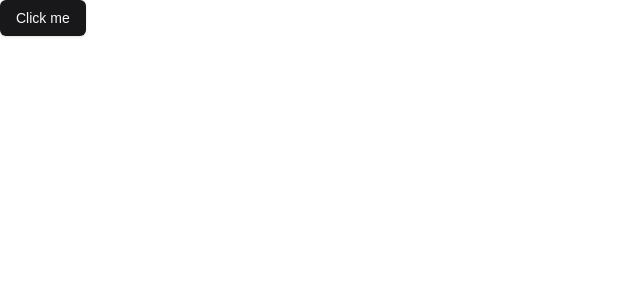
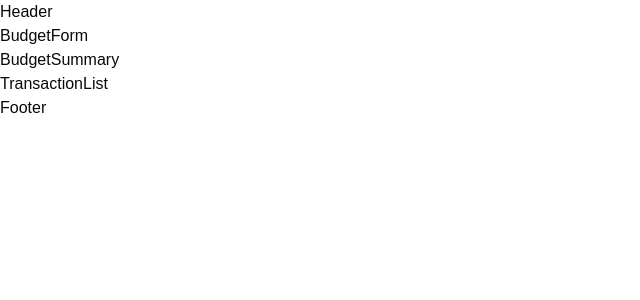
Before and after one commit to niclastanskanen/nextjs-ithogskolan-budget-tracker, a Next.js app: page / in a window 1280 px wide. Shown: the top 300 px of the page, without its empty margins (0-640 px from the left). Built offline with nearby package versions, Linux system fonts and the light colour scheme.

Commit message:
Add file structure with reusable components

```diff
--- a/app/page.tsx
+++ b/app/page.tsx
@@ -1,9 +1,19 @@
-import { Button } from "@/components/ui/button";
+import BudgetForm from "@/components/BudgetForm";
+import BudgetSummary from "@/components/BudgetSummary";
+import Footer from "@/components/Footer";
+import Header from "@/components/Header";
+import TransactionList from "@/components/TransactionList";
 
 export default function Home() {
   return (
     <div>
-      <Button>Click me</Button>
+      <Header />
+      <main>
+        <BudgetForm />
+        <BudgetSummary />
+        <TransactionList />
+      </main>
+      <Footer />
     </div>
   );
 }
--- /dev/null
+++ b/components/BudgetForm.tsx
@@ -0,0 +1,5 @@
+const BudgetForm = () => {
+  return <div>BudgetForm</div>;
+};
+
+export default BudgetForm;
--- /dev/null
+++ b/components/BudgetSummary.tsx
@@ -0,0 +1,5 @@
+const BudgetSummary = () => {
+  return <div>BudgetSummary</div>;
+};
+
+export default BudgetSummary;
--- /dev/null
+++ b/components/Footer.tsx
@@ -0,0 +1,5 @@
+const Footer = () => {
+  return <div>Footer</div>;
+};
+
+export default Footer;
--- /dev/null
+++ b/components/Header.tsx
@@ -0,0 +1,5 @@
+const Header = () => {
+  return <div>Header</div>;
+};
+
+export default Header;
--- /dev/null
+++ b/components/TransactionList.tsx
@@ -0,0 +1,5 @@
+const TransactionList = () => {
+  return <div>TransactionList</div>;
+};
+
+export default TransactionList;
```
